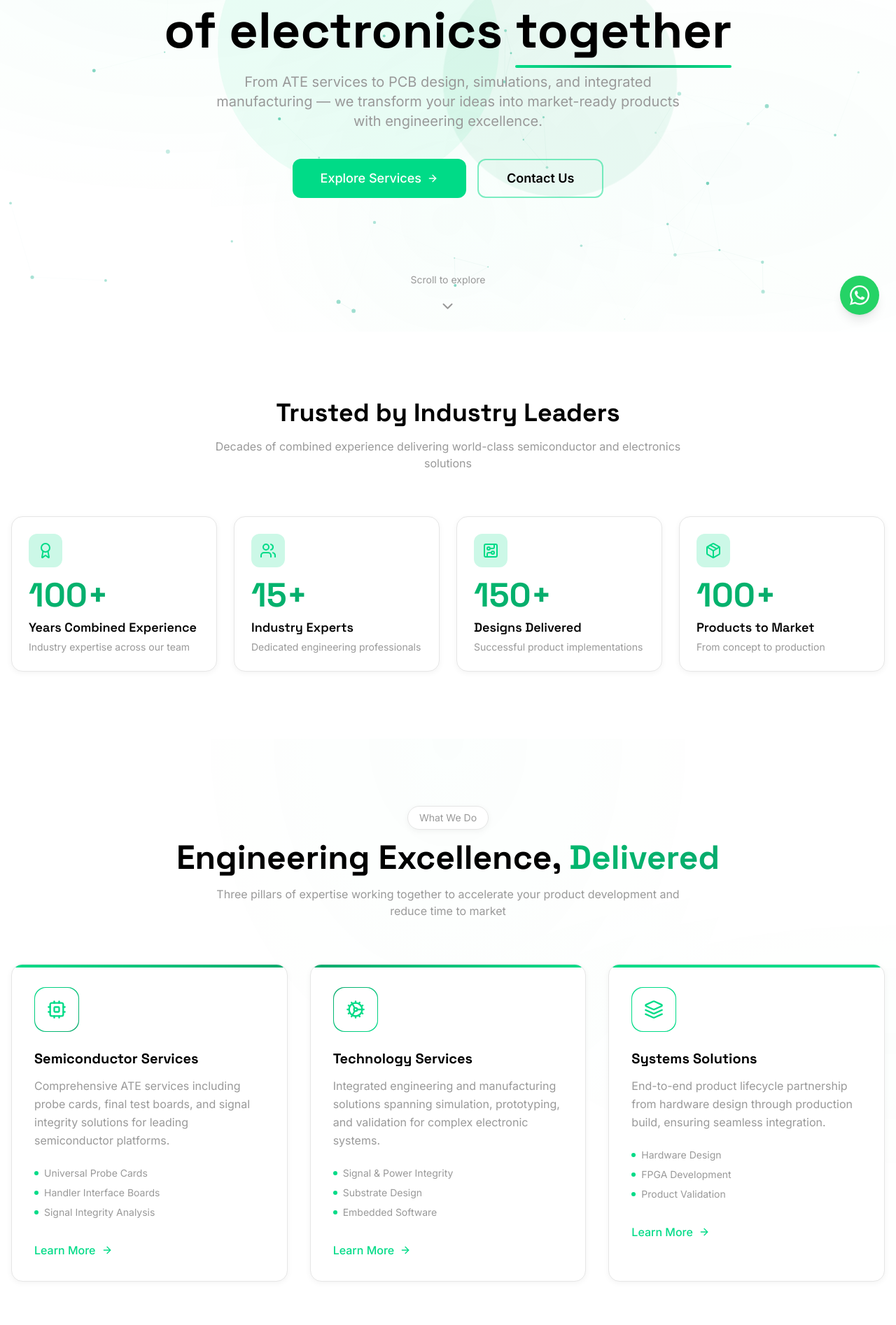
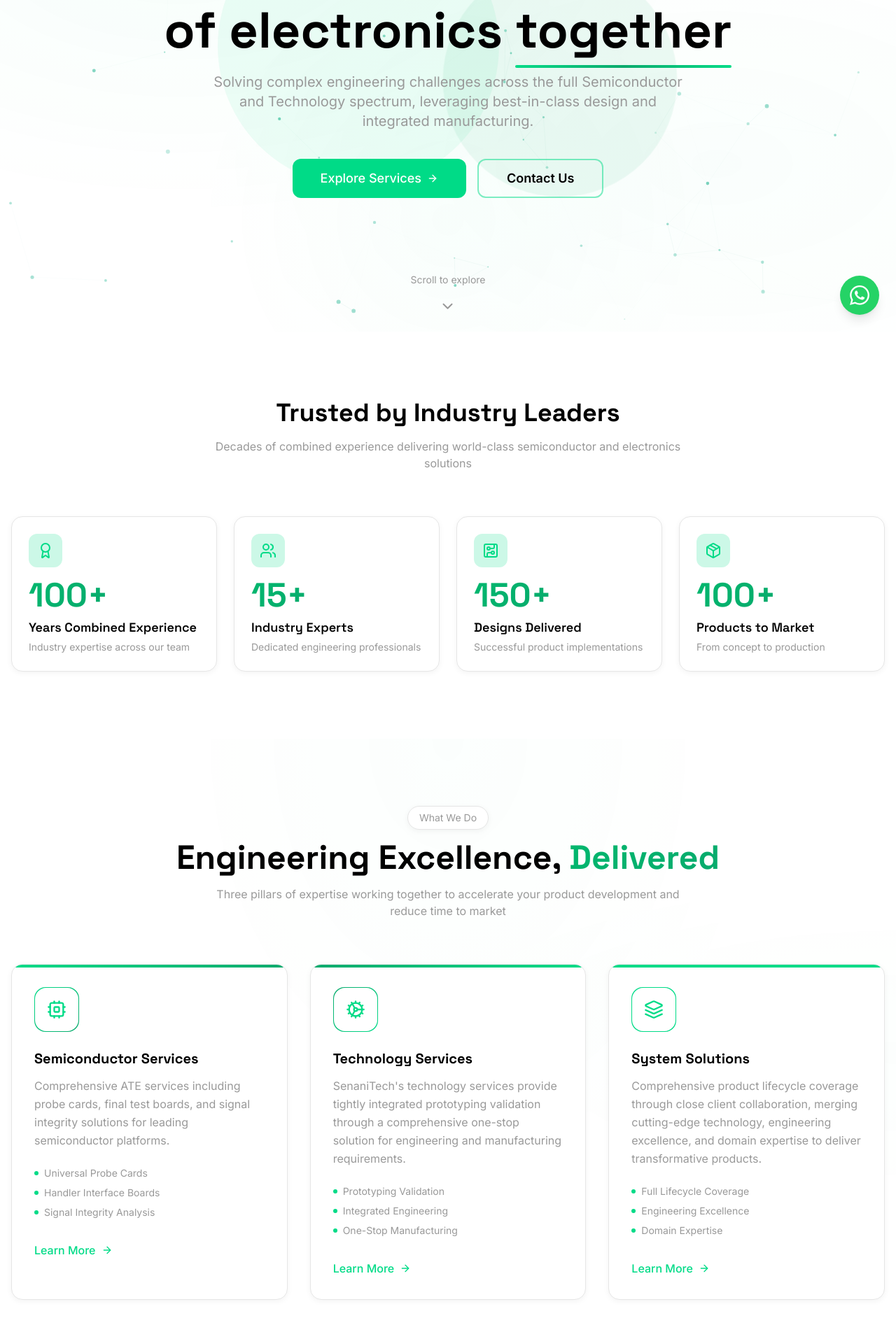
Before and after one commit to aathidon1412/Senani-Tech, a React (Vite) app: page / in a window 1280 px wide. Shown: the part 326-2220 px from the top of the page at 70% size. Built offline with nearby package versions, Linux system fonts and the light colour scheme; the HTML template or start-up script is replaced by a standard one.

Commit message:
Refine content in HeroSection, LifecycleSection, and ServicesSection for clarity and impact

```diff
--- a/src/components/home/HeroSection.tsx
+++ b/src/components/home/HeroSection.tsx
@@ -90,8 +90,7 @@ export function HeroSection() {
             transition={{ duration: 0.8, delay: 0.4 }}
             className="text-lg md:text-xl text-muted-foreground max-w-2xl mx-auto mb-10"
           >
-            From ATE services to PCB design, simulations, and integrated manufacturing —
-            we transform your ideas into market-ready products with engineering excellence.
+          Solving complex engineering challenges across the full Semiconductor and Technology spectrum, leveraging best-in-class design and integrated manufacturing.
           </motion.p>
 
           {/* CTA Buttons */}
--- a/src/components/home/LifecycleSection.tsx
+++ b/src/components/home/LifecycleSection.tsx
@@ -16,36 +16,73 @@ const phases = [
     title: "Concept",
     description: "Initial ideation and requirements analysis",
     color: "from-primary to-primary/70",
+    points: [
+      "Concept",
+      "Concept Validation",
+      "Product Specification Development",
+      "System Architecture",
+    ],
   },
   {
     icon: PenTool,
     title: "Design",
     description: "Schematic, layout, and simulation",
     color: "from-primary/70 to-accent",
+    points: [
+      "Hardware Design & Firmware Development",
+      "HW High & Low Level Design",
+      "Component Engineering",
+      "Board Bring-Up",
+    ],
   },
   {
     icon: Cpu,
     title: "Prototype",
     description: "Rapid prototyping and iteration",
     color: "from-accent to-accent/70",
+    points: [
+      "PCB Design",
+      "PCB Layout Design",
+      "Signal / Power / Thermal Integrity Analysis",
+      "High-Speed Design (HDI and ATI Boards)",
+    ],
   },
   {
     icon: TestTube,
     title: "Validation",
     description: "Testing and verification",
     color: "from-accent/70 to-highlight",
+    points: [
+      "Mechanical Design and Development",
+      "Enclosure Design",
+      "Mechanical / Industrial Design",
+      "Enclosure Fabrication",
+      "Mass Fabrication for SS, MS",
+    ],
   },
   {
     icon: Factory,
     title: "Production",
     description: "Manufacturing and quality control",
     color: "from-highlight to-highlight/70",
+    points: [
+      "Electronics and Manufacturing Service",
+      "Printed Circuit Board Manufacturing",
+      "Printed Circuit Board Assembly",
+    ],
   },
   {
     icon: Rocket,
     title: "Launch",
     description: "Market-ready deployment",
     color: "from-highlight/70 to-primary",
+    points: [
+      "Box Building / Regulatory Compliance",
+      "Power ON Testing",
+      "Box Building",
+      "Cable Harness",
+      "EMI/EMC Consulting",
+    ],
   },
 ];
 
@@ -110,7 +147,7 @@ export function LifecycleSection() {
                 className="relative group"
               >
                 {/* Card */}
-                <div className="relative p-6 rounded-2xl card hover: transition-all duration-300 text-center h-full">
+                <div className="relative p-6 rounded-2xl card transition-all duration-300 text-center h-full">
                   {/* Pulse effect */}
                   {/* <motion.div
                     animate={{ scale: [1, 1.2, 1], opacity: [0.5, 0, 0.5] }}
@@ -135,10 +172,21 @@ export function LifecycleSection() {
                     {phase.title}
                   </h3>
 
-                  {/* Description */}
-                  <p className="text-xs text-muted-foreground leading-relaxed">
+                  {/* Description (hidden on hover) */}
+                  <p className="text-xs text-muted-foreground leading-relaxed group-hover:hidden">
                     {phase.description}
                   </p>
+
+                  {/* Points list shown on hover/focus */}
+                  {phase.points && (
+                    <ul className="text-xs text-muted-foreground leading-relaxed hidden group-hover:block text-left mt-2 space-y-1">
+                      {phase.points.map((p, i) => (
+                        <li key={i} className="before:content-['•'] before:mr-2 before:text-highlight">
+                          {p}
+                        </li>
+                      ))}
+                    </ul>
+                  )}
                 </div>
 
                 {/* Arrow - Desktop */}
--- a/src/components/home/ServicesSection.tsx
+++ b/src/components/home/ServicesSection.tsx
@@ -15,20 +15,21 @@ const services = [
   {
     icon: Cog,
     title: "Technology Services",
-    description: "Integrated engineering and manufacturing solutions spanning simulation, prototyping, and validation for complex electronic systems.",
+    description: "SenaniTech's technology services provide tightly integrated prototyping validation through a comprehensive one-stop solution for engineering and manufacturing requirements.",
     link: "/technology-services",
-    features: ["Signal & Power Integrity", "Substrate Design", "Embedded Software"],
+    features: ["Prototyping Validation", "Integrated Engineering", "One-Stop Manufacturing"],
     gradient: "from-accent to-highlight",
   },
   {
     icon: Layers,
-    title: "Systems Solutions",
-    description: "End-to-end product lifecycle partnership from hardware design through production build, ensuring seamless integration.",
-    link: "/systems-solutions",
-    features: ["Hardware Design", "FPGA Development", "Product Validation"],
+    title: "System Solutions",
+    description: "Comprehensive product lifecycle coverage through close client collaboration, merging cutting-edge technology, engineering excellence, and domain expertise to deliver transformative products.",
+    link: "/system-solutions",
+    features: ["Full Lifecycle Coverage", "Engineering Excellence", "Domain Expertise"],
     gradient: "from-highlight to-primary",
   },
 ];
+
 
 export function ServicesSection() {
   const containerRef = useRef<HTMLDivElement>(null);
```
